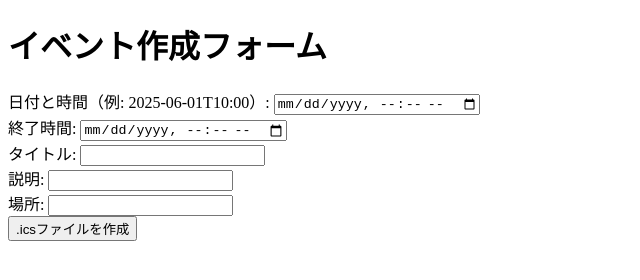
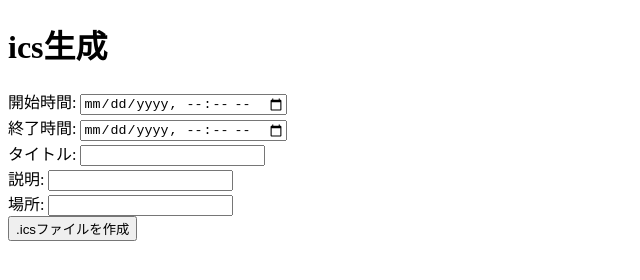
Before and after one commit to myaaaaaaaaaaaaaaaa/calendar_ics, a plain HTML site: page index.html in a window 1280 px wide. Shown: the whole page, without its empty margins (0-640 px from the left). Drawn offline with Linux system fonts and the light colour scheme.

Commit message:
Update index.html

```diff
--- a/index.html
+++ b/index.html
@@ -5,8 +5,8 @@
   <title>カレンダーイベント作成</title>
 </head>
 <body>
-  <h1>イベント作成フォーム</h1>
-  <label>日付と時間（例: 2025-06-01T10:00）: <input type="datetime-local" id="start"></label><br>
+  <h1>ics生成</h1>
+  <label>開始時間: <input type="datetime-local" id="start"></label><br>
   <label>終了時間: <input type="datetime-local" id="end"></label><br>
   <label>タイトル: <input type="text" id="title"></label><br>
   <label>説明: <input type="text" id="description"></label><br>
```
